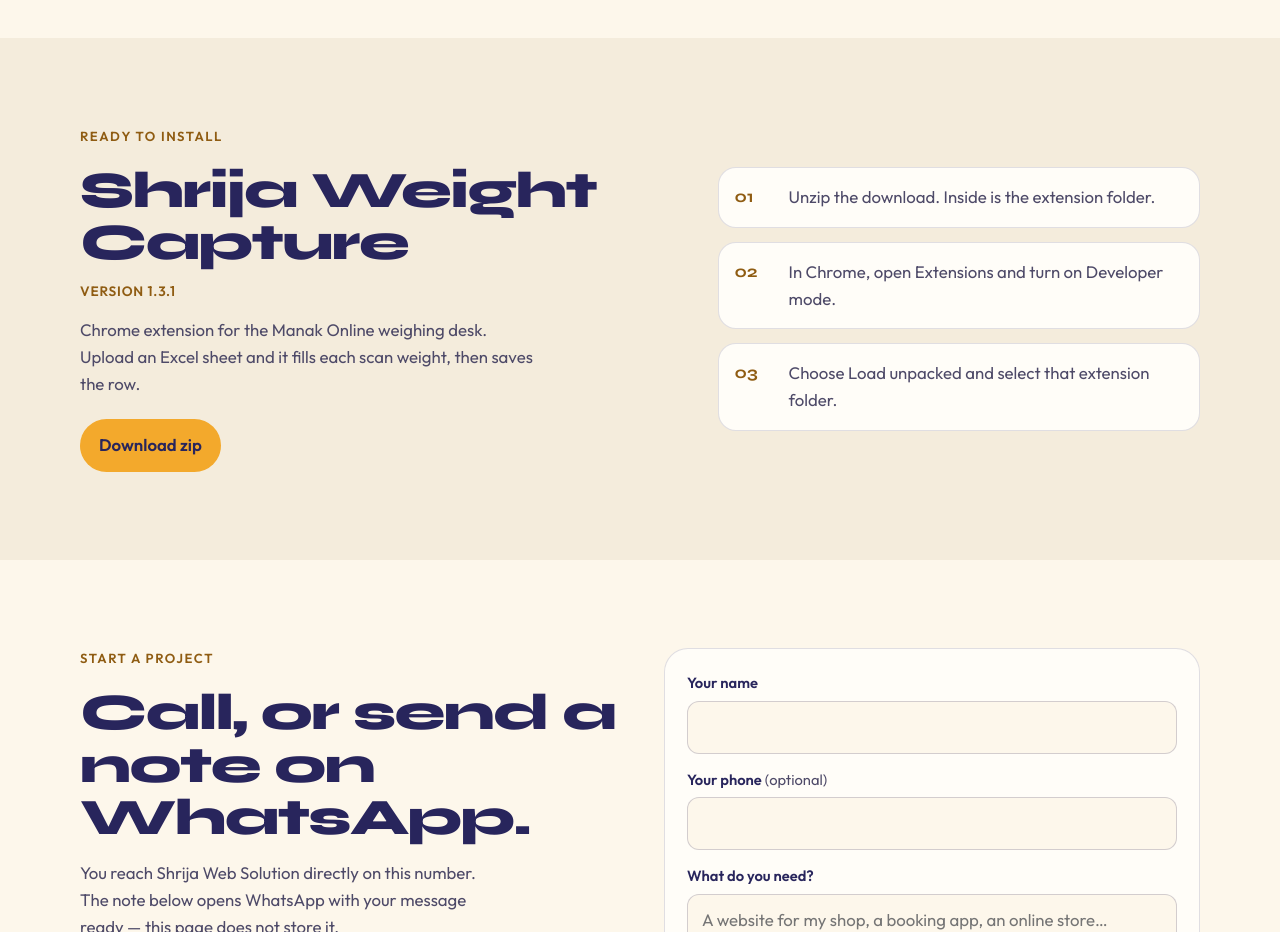
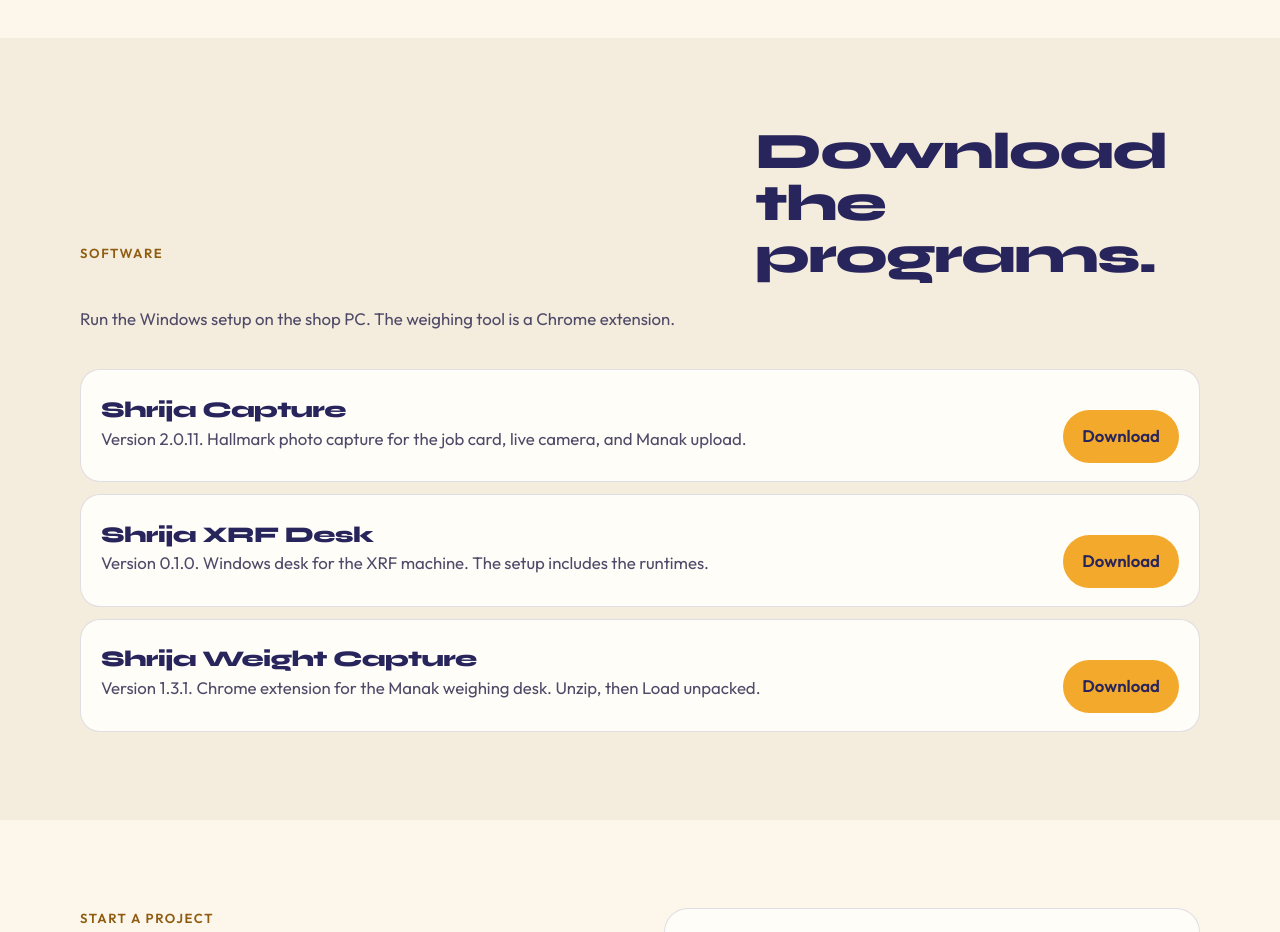
Before and after one commit to nitumote4-byte/shrija-web-solution, a plain HTML site: page index.html in a window 1280 px wide. Shown: the part 3360-4292 px from the top of the page. Drawn offline with Linux system fonts and the light colour scheme.

Commit message:
Add Shrija Capture and XRF Desk downloads to the site.

```diff
--- a/index.html
+++ b/index.html
@@ -190,28 +190,35 @@
     </section>
 
     <section class="product" id="download">
-      <div class="wrap product-grid">
-        <div>
-          <p class="eyebrow">Ready to install</p>
-          <h2>Shrija Weight Capture</h2>
-          <p class="product-version">Version 1.3.1</p>
-          <p class="product-lead">Chrome extension for the Manak Online weighing desk. Upload an Excel sheet and it fills each scan weight, then saves the row.</p>
-          <a class="btn btn-gold" href="downloads/shrija-weight-capture-1.3.1.zip" download>Download zip</a>
+      <div class="wrap">
+        <div class="section-head">
+          <p class="eyebrow">Software</p>
+          <h2>Download the programs.</h2>
+          <p>Run the Windows setup on the shop PC. The weighing tool is a Chrome extension.</p>
         </div>
-        <ol class="product-steps">
+        <ul class="software-list">
           <li>
-            <span>01</span>
-            <p>Unzip the download. Inside is the extension folder.</p>
+            <div>
+              <h3>Shrija Capture</h3>
+              <p>Version 2.0.11. Hallmark photo capture for the job card, live camera, and Manak upload.</p>
+            </div>
+            <a class="btn btn-gold" href="https://github.com/nitumote4-byte/shrija-web-solution/releases/download/capture-xrf/ShrijaCapture-Setup-2.0.11.exe">Download</a>
           </li>
           <li>
-            <span>02</span>
-            <p>In Chrome, open Extensions and turn on Developer mode.</p>
+            <div>
+              <h3>Shrija XRF Desk</h3>
+              <p>Version 0.1.0. Windows desk for the XRF machine. The setup includes the runtimes.</p>
+            </div>
+            <a class="btn btn-gold" href="https://github.com/nitumote4-byte/shrija-web-solution/releases/download/capture-xrf/ShrijaXrfDesk-Setup.exe">Download</a>
           </li>
           <li>
-            <span>03</span>
-            <p>Choose Load unpacked and select that extension folder.</p>
+            <div>
+              <h3>Shrija Weight Capture</h3>
+              <p>Version 1.3.1. Chrome extension for the Manak weighing desk. Unzip, then Load unpacked.</p>
+            </div>
+            <a class="btn btn-gold" href="downloads/shrija-weight-capture-1.3.1.zip" download>Download</a>
           </li>
-        </ol>
+        </ul>
       </div>
     </section>
 
--- a/styles.css
+++ b/styles.css
@@ -644,6 +644,39 @@ h1 {
   color: var(--muted);
 }
 
+.software-list {
+  list-style: none;
+  margin: 36px 0 0;
+  padding: 0;
+  display: grid;
+  gap: 12px;
+}
+
+.software-list li {
+  display: flex;
+  justify-content: space-between;
+  gap: 20px;
+  align-items: center;
+  background: #fffdf8;
+  border: 1px solid var(--line);
+  border-radius: 20px;
+  padding: 18px 20px;
+}
+
+.software-list h3 {
+  font-size: 1.4rem;
+}
+
+.software-list p {
+  margin-top: 4px;
+  color: var(--muted);
+  max-width: 62ch;
+}
+
+.software-list .btn {
+  flex: 0 0 auto;
+}
+
 .contact-grid {
   display: grid;
   grid-template-columns: 1fr 1fr;
@@ -877,6 +910,11 @@ h1 {
   .wrap {
     width: min(var(--wrap), calc(100% - 32px));
   }
+
+  .software-list li {
+    flex-direction: column;
+    align-items: stretch;
+  }
 }
 
 @media (prefers-reduced-motion: reduce) {
```
